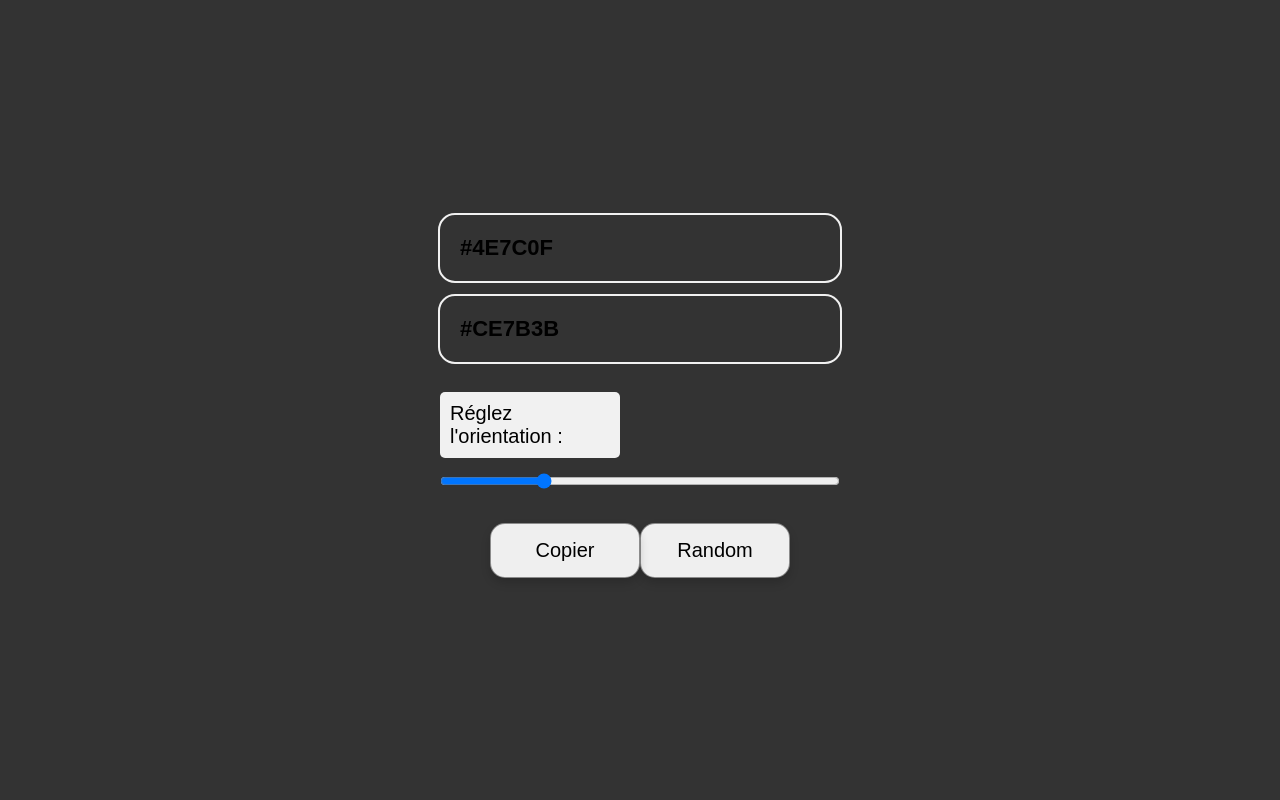
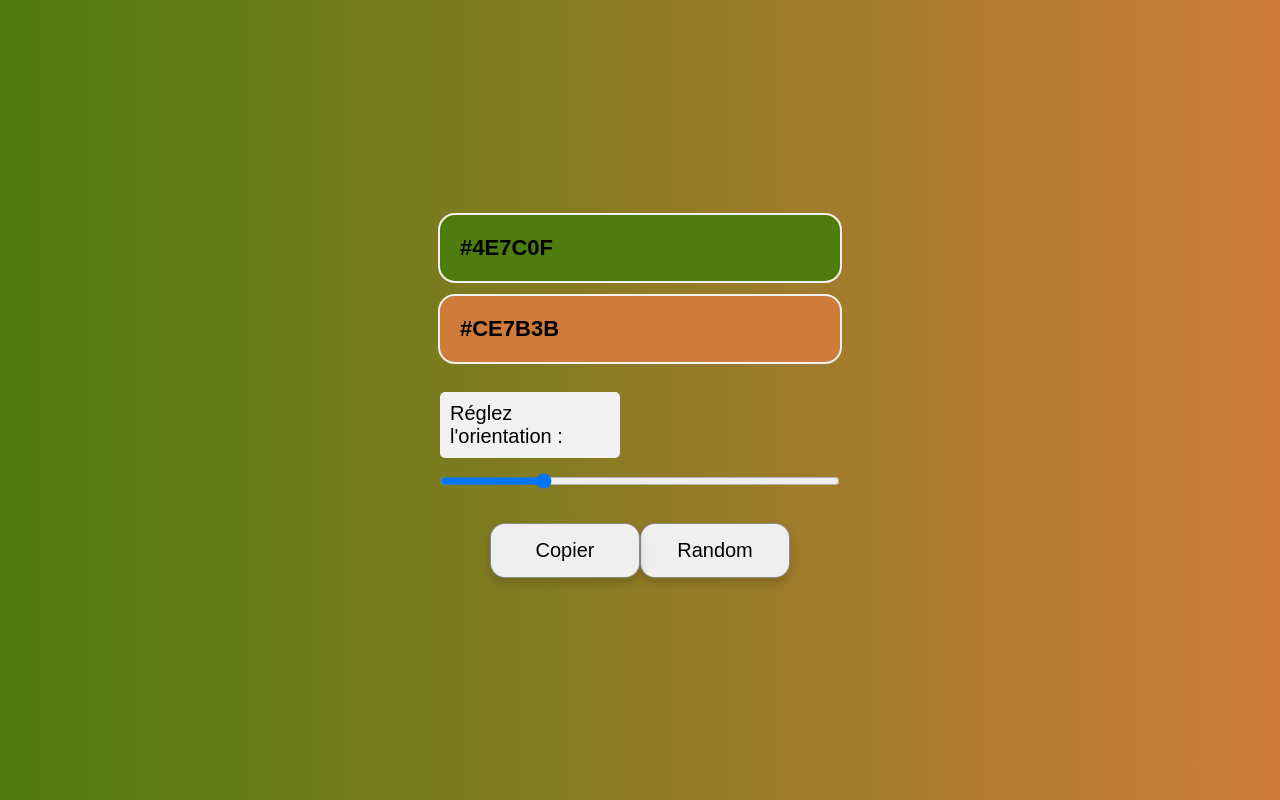
Before and after one commit to tristanlaulanie/couleurs-js, a plain HTML site: page index.html in a window 1280 px wide. Both pictures are taken after a click on the button "Random". Drawn offline with Linux system fonts and the light colour scheme.

Commit message:
Couleurs JS : Done

```diff
--- a/app.js
+++ b/app.js
@@ -1,34 +1,33 @@
 // Initialisation : Afficher 'Hello World!' dans la console
-console.log('Hello World!');
+console.log("Hello World!");
 
 // Sélectionner le body pour la mise à jour du background
-let body = document.querySelector('body');
-
+let body = document.querySelector("body");
 // Sélectionner le premier input couleur
-let firstColorInput = document.querySelector('.first-color-input');
+let firstColorInput = document.querySelector(".first-color-input");
 // Sélectionner le second input couleur
-let secondColorInput = document.querySelector('.second-color-input');
-
+let secondColorInput = document.querySelector(".second-color-input");
 // Sélectionner l'input range pour l'orientation du gradient
-let rangeInput = document.querySelector('.input-range');
-
+let rangeInput = document.querySelector(".input-range");
 // Sélectionner la div d'affichage de la première couleur
-let firstColorValueDisplay = document.querySelector('#first-color-label');
+let firstColorValueDisplay = document.querySelector("#first-color-label");
 // Sélectionner la div d'affichage de la seconde couleur
-let secondColorValueDisplay = document.querySelector('#second-color-label');
-
+let secondColorValueDisplay = document.querySelector("#second-color-label");
 // Sélectionner la div d'affichage de l'orientation
-let orientationValue = document.querySelector('.orientation-value');
-
+let orientationValue = document.querySelector(".orientation-value");
 // Sélectionner le bouton de copie
-let copyButton = document.querySelector('.copy-button');
-
+let copyButton = document.querySelector(".copy-button");
 // Sélectionner le bouton pour générer des couleurs aléatoires
-let randomButton = document.querySelector('.random-button');
+let randomButton = document.querySelector(".random-button");
 
 // Initialiser les variables pour les valeurs des couleurs et de l'orientation
-let firstColorValue, secondColorValue;
-let rangeValue;
+let firstColorValue = firstColorInput.value;
+let secondColorValue = secondColorInput.value;
+let rangeValue = rangeInput.value;
+
+// Je sélectionne les labels pour les couleurs
+let firstLabel = document.querySelector("#first-color-label");
+let secondLabel = document.querySelector("#second-color-label");
 
 // Fonction pour mettre à jour le gradient du body
 function updateGradient() {
@@ -39,36 +38,44 @@ function updateGradient() {
     // Appliquer le gradient au body
     body.style.background = gradient;
     // Log pour le débogage
-        console.log("Gradient appliqué:", gradient);
+    // console.log("Gradient appliqué:", gradient);
   }
 }
 
 // Écouteur d'événement pour le premier input couleur
-firstColorInput.addEventListener('change', function(event) {
+firstColorInput.addEventListener("change", function (event) {
   // Stocker la nouvelle valeur de couleur
   firstColorValue = event.target.value;
   // Afficher la couleur dans la div correspondante
+  console.log(firstLabel);
+  firstLabel.style.background = firstColorValue;
+
+  // Je passe la couleur en majuscule
   firstColorValueDisplay.textContent = firstColorValue.toUpperCase();
   // Appliquer le nouveau gradient
   updateGradient();
 });
 
 // Écouteur d'événement pour le second input couleur
-secondColorInput.addEventListener('change', function(event) {
+secondColorInput.addEventListener("change", function (event) {
   // Stocker la nouvelle valeur de couleur
   secondColorValue = event.target.value;
   // Afficher la couleur dans la div correspondante
+  secondLabel.style.background = secondColorValue;
+  // Je passe la couleur en majuscule
   secondColorValueDisplay.textContent = secondColorValue.toUpperCase();
   // Appliquer le nouveau gradient
   updateGradient();
 });
 
 // Écouteur d'événement pour l'input range
-rangeInput.addEventListener('change', function(event) {
+rangeInput.addEventListener("input", function (event) {
   // Stocker la nouvelle valeur de l'orientation
   rangeValue = event.target.value;
+  // Afficher le gradient dans le body
+  body.style.background = rangeValue;
   // Afficher la nouvelle orientation
-    orientationValue.textContent = 'Orientation: ' + rangeValue + '°';
+  orientationValue.textContent = "Orientation: " + rangeValue + "°";
   // Appliquer le nouveau gradient
   updateGradient();
 });
@@ -76,19 +83,20 @@ rangeInput.addEventListener('change', function(event) {
 // Fonction pour copier du texte dans le presse-papiers
 function copyToClipboard(text) {
   // Utiliser l'API Clipboard pour la copie
-    navigator.clipboard.writeText(text)
+  navigator.clipboard
+    .writeText(text)
     .then(() => {
       // Log en cas de réussite
-            console.log('Texte copié:', text);
+      console.log("Texte copié:", text);
     })
-        .catch(err => {
+    .catch((err) => {
       // Log en cas d'erreur
-            console.error('Erreur de copie:', err);
+      console.error("Erreur de copie:", err);
     });
 }
 
 // Écouteur d'événement pour le bouton de copie
-copyButton.addEventListener('click', function(event) {
+copyButton.addEventListener("click", function (event) {
   // Vérifier si le gradient est complet
   if (firstColorValue && secondColorValue && rangeValue) {
     // Construire la string du gradient
@@ -104,19 +112,23 @@ copyButton.addEventListener('click', function(event) {
 // Fonction pour générer une couleur hexadécimale aléatoire
 function randomHexColor() {
   // Fonction pour générer un composant couleur
-    const randomValue = () => Math.floor(Math.random() * 256).toString(16).padStart(2, '0');
+  const randomValue = () =>
+    Math.floor(Math.random() * 256)
+      .toString(16)
+      .padStart(2, "0");
   // Retourner la couleur complète
   return `#${randomValue()}${randomValue()}${randomValue()}`;
 }
 
 // Écouteur d'événement pour le bouton de couleurs aléatoires
-randomButton.addEventListener('click', function(event) {
+randomButton.addEventListener("click", function (event) {
   // Générer et stocker les couleurs aléatoires
   firstColorValue = randomHexColor();
   secondColorValue = randomHexColor();
   // Mettre à jour les inputs avec les couleurs générées
-    firstColorInput.value = firstColorValue;
-    secondColorInput.value = secondColorValue;
+  firstLabel.style.background = firstColorValue;
+  secondLabel.style.background = secondColorValue;
+
   // Afficher les couleurs générées
   firstColorValueDisplay.textContent = firstColorValue.toUpperCase();
   secondColorValueDisplay.textContent = secondColorValue.toUpperCase();
--- a/style.css
+++ b/style.css
@@ -52,6 +52,10 @@ input[type="color"]{
 }
 
 .first-color-input {
+  color: black;
+}
+
+#first-color-label {
   color: black;
 }
 
```
Lines whose indentation alone changed are shown as unchanged.
